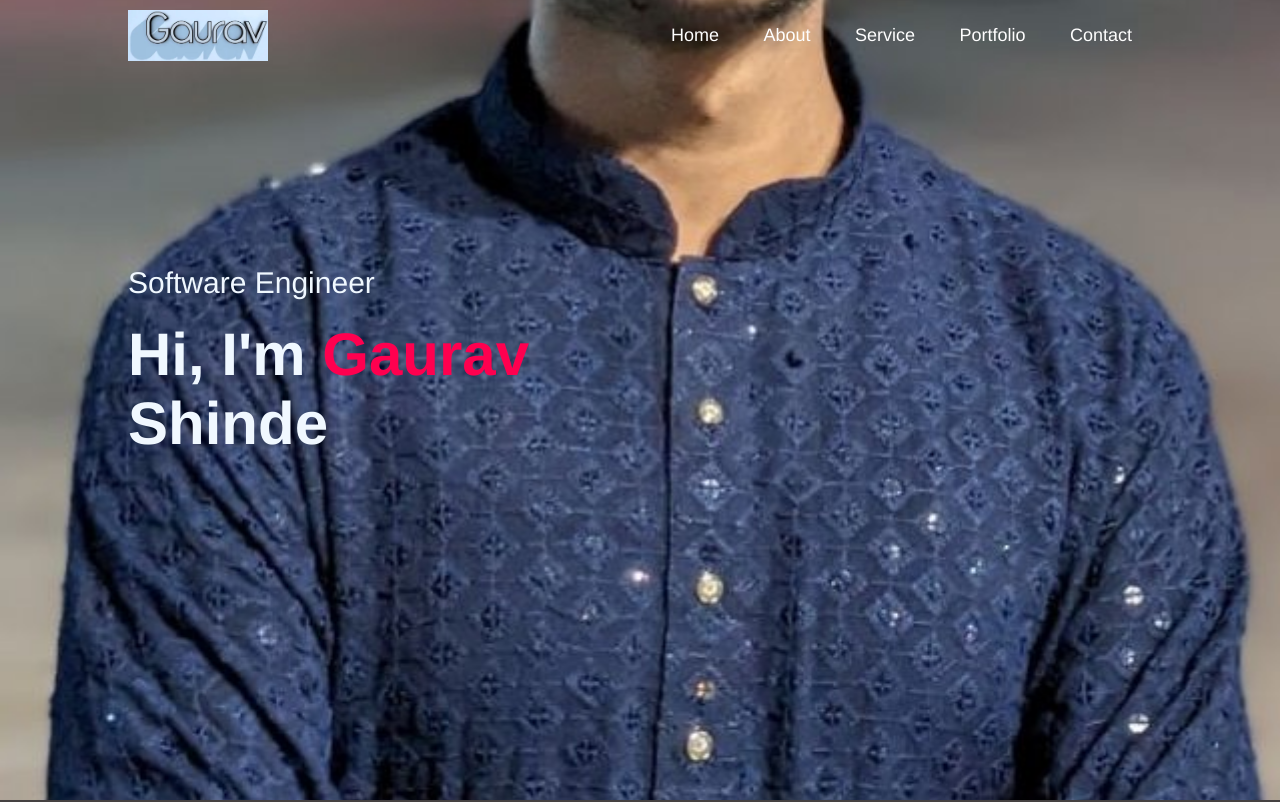
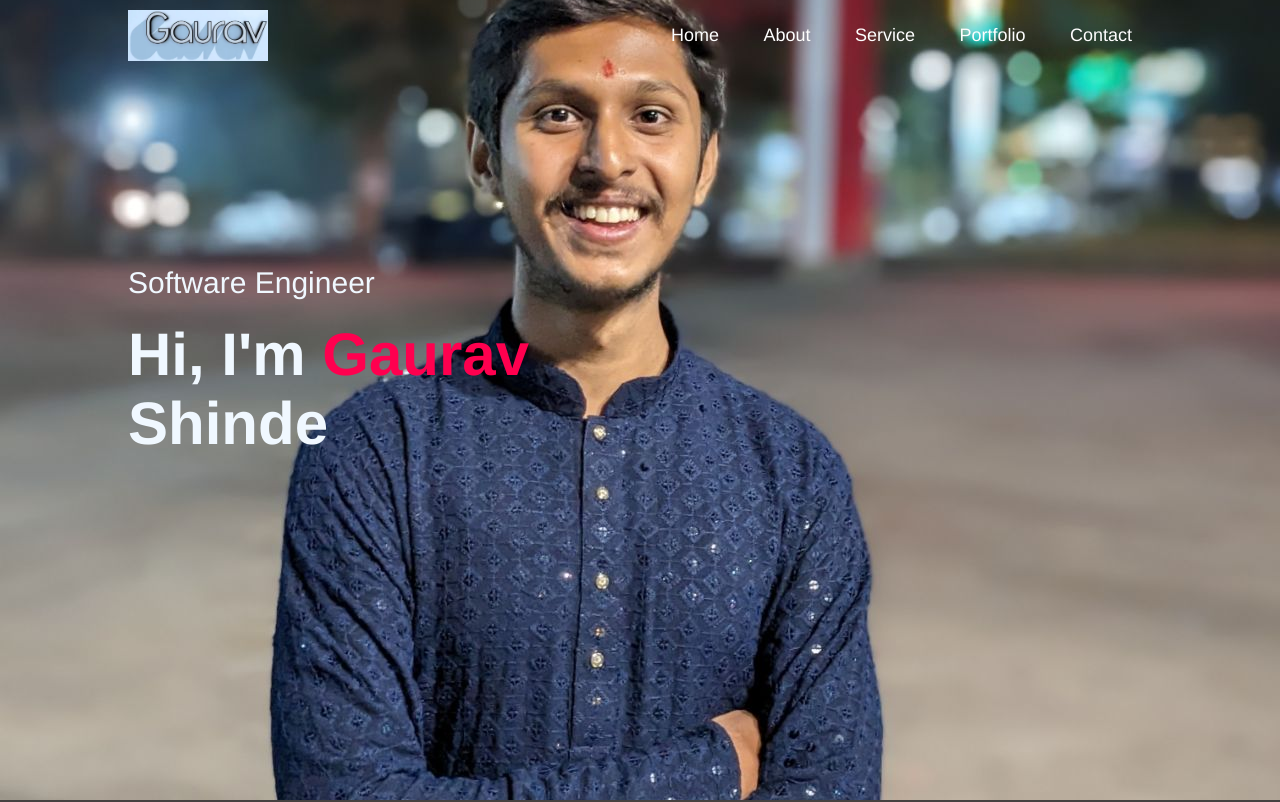
Before and after one commit to GauravS-07/Portfolio, a plain HTML site: page index.html in a window 1280 px wide. Shown: the top 802 px of the page. Drawn offline with Linux system fonts and the light colour scheme.

Commit message:
Update style.css

```diff
--- a/style.css
+++ b/style.css
@@ -14,7 +14,7 @@ body{
 #header{
     width: 100%;
     height: 100vh;
-    background-image: url(phone.jpg);
+    background-image: url(photo.jpg);
     background-size:cover ;
     background-position: center;
 }
```
